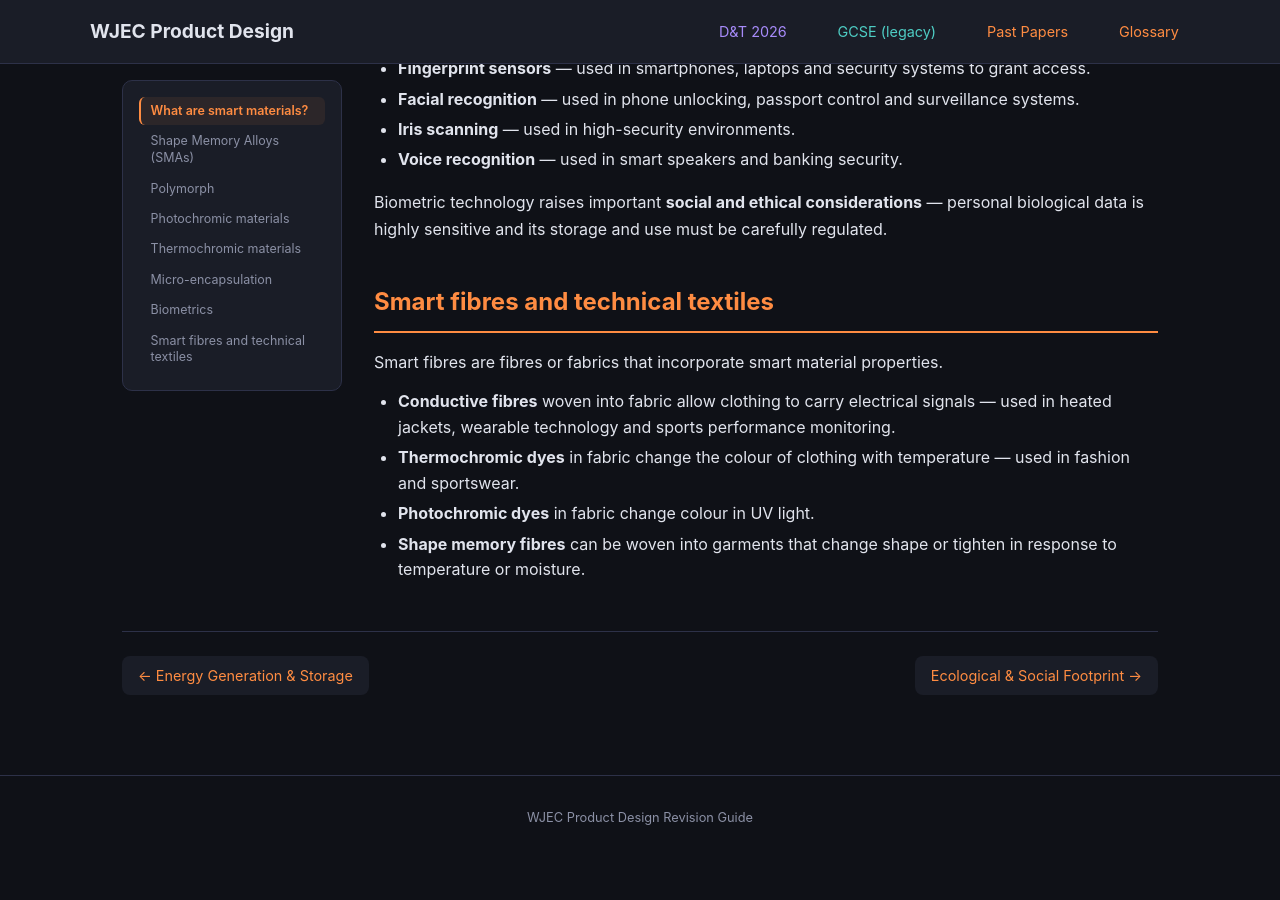
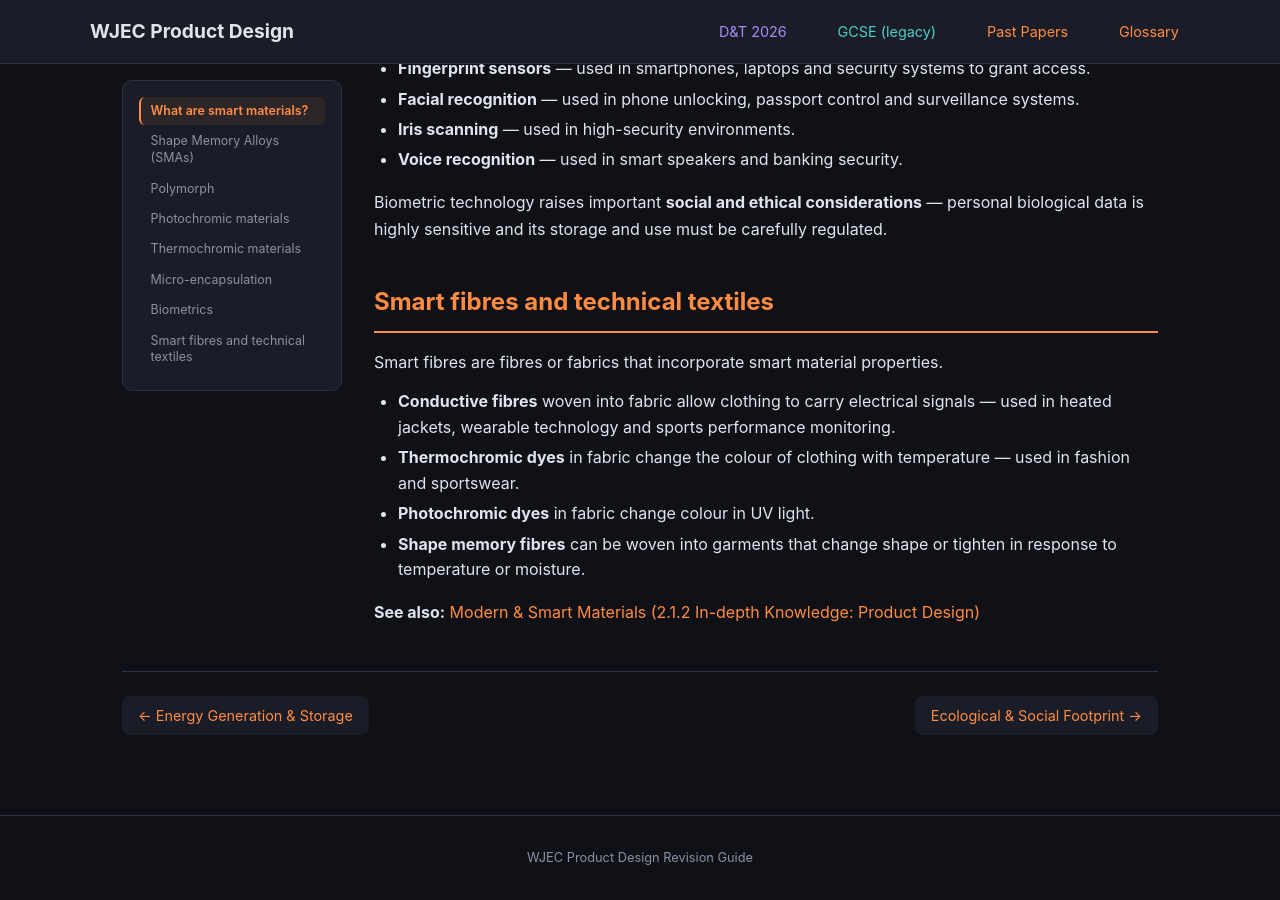
Before and after one commit to jase1979/pd, a Jekyll site: the page built from gcse/unit1/modern-smart-materials/index.md, in a window 1280 px wide and 900 px high, scrolled down 2158 px. Built offline with Jekyll 4.4.1, drawn with Linux system fonts in a browser that asks for light colours; before the commit the page ends 3018 px from its top, so only the background shows below that.

Commit message:
feat(gcse/modern-smart-materials): add see-also link to the in-depth smart materials page
Co-Authored-By: Claude Opus 5.5 <noreply@anthropic.com>
Claude-Session: https://claude.ai/code/session_01LJMx1XZw8ZeE2Q4pVsVDL4

```diff
--- a/gcse/unit1/modern-smart-materials/index.md
+++ b/gcse/unit1/modern-smart-materials/index.md
@@ -74,3 +74,5 @@ Smart fibres are fibres or fabrics that incorporate smart material properties.
 - **Thermochromic dyes** in fabric change the colour of clothing with temperature — used in fashion and sportswear.
 - **Photochromic dyes** in fabric change colour in UV light.
 - **Shape memory fibres** can be woven into garments that change shape or tighten in response to temperature or moisture.
+
+**See also:** [Modern & Smart Materials (2.1.2 In-depth Knowledge: Product Design)](/gcse/unit2/smart-materials/)
```
